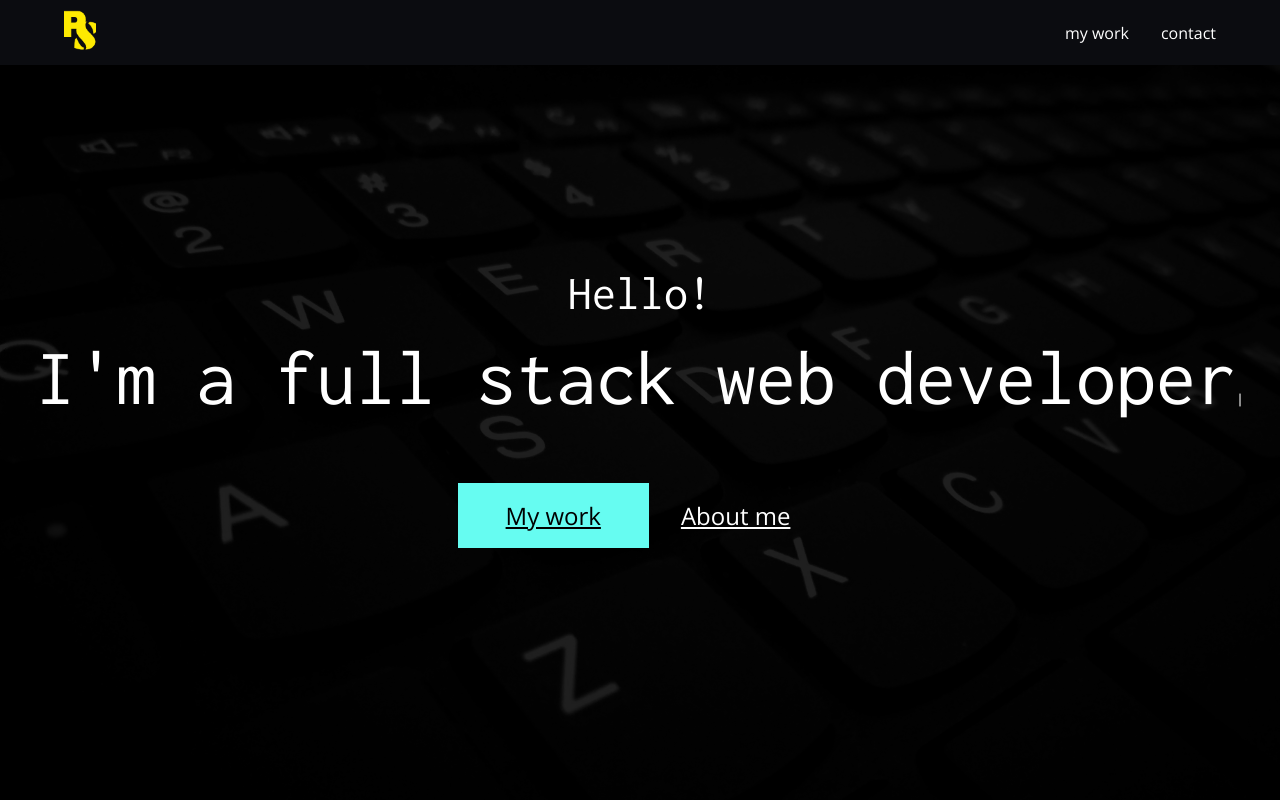
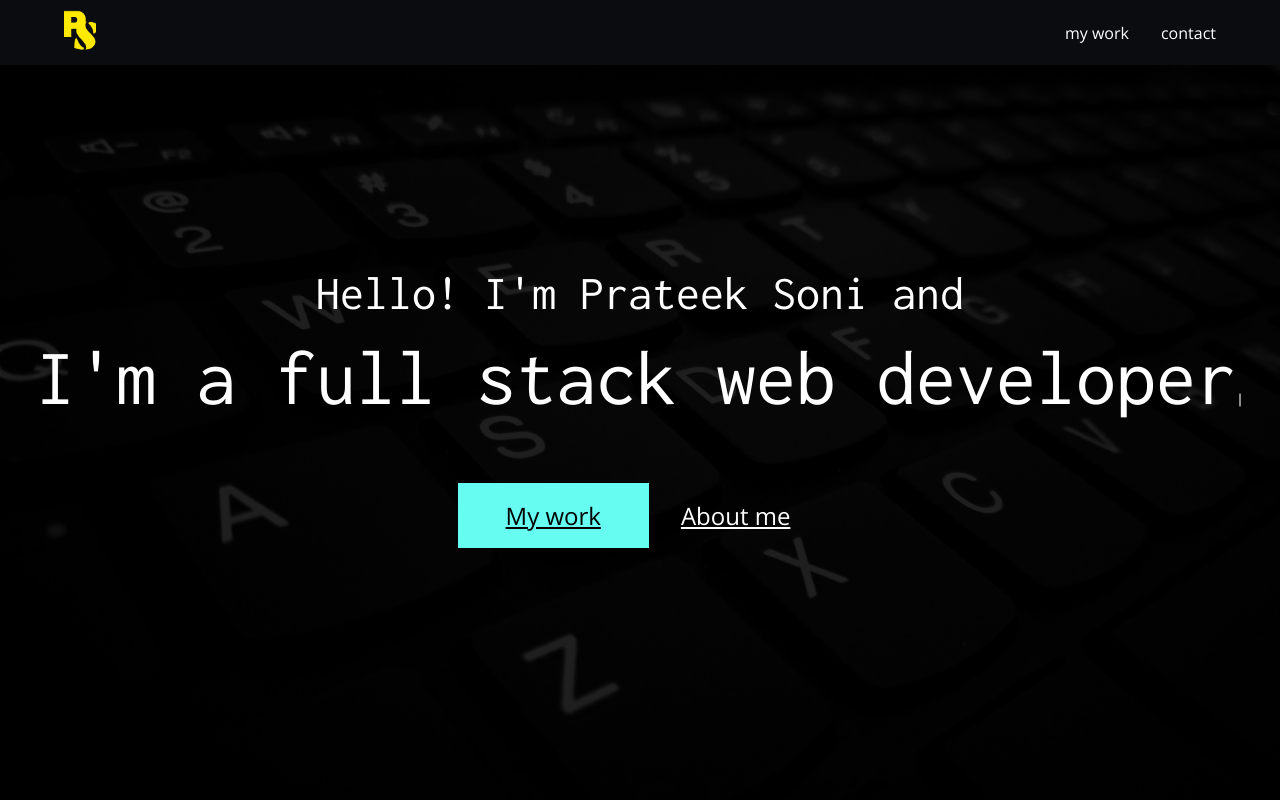
Before and after one commit to prateeksoni1/old-portfolio, a React (Create React App) app: page / in a window 1280 px wide. Shown: the top 800 px of the page. Built offline with nearby package versions, Linux system fonts and the light colour scheme.

Commit message:
add name
Signed-off-by: proforty7 <proforty7@gmail.com>

```diff
--- a/src/components/hero/hero.tsx
+++ b/src/components/hero/hero.tsx
@@ -8,7 +8,8 @@ const Hero = () => {
       <div className={classes.darken}>
         <div className={classes.heroText}>
           <Typist>
-            <span className={classes.hello}>Hello!</span> <br />
+            <span className={classes.hello}>Hello! I'm Prateek Soni and</span>{" "}
+            <br />
             <br />
             <span className={classes.main}>I'm a full stack web developer</span>
           </Typist>
```
